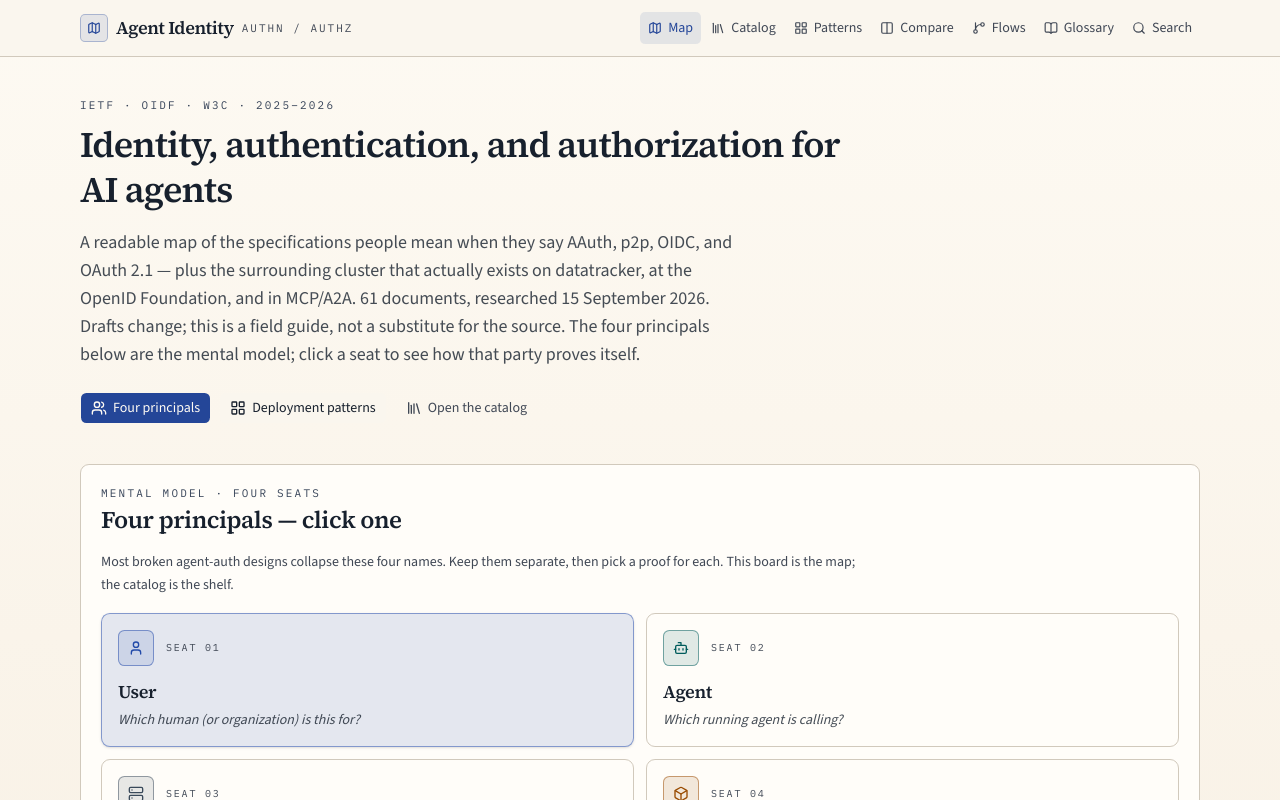
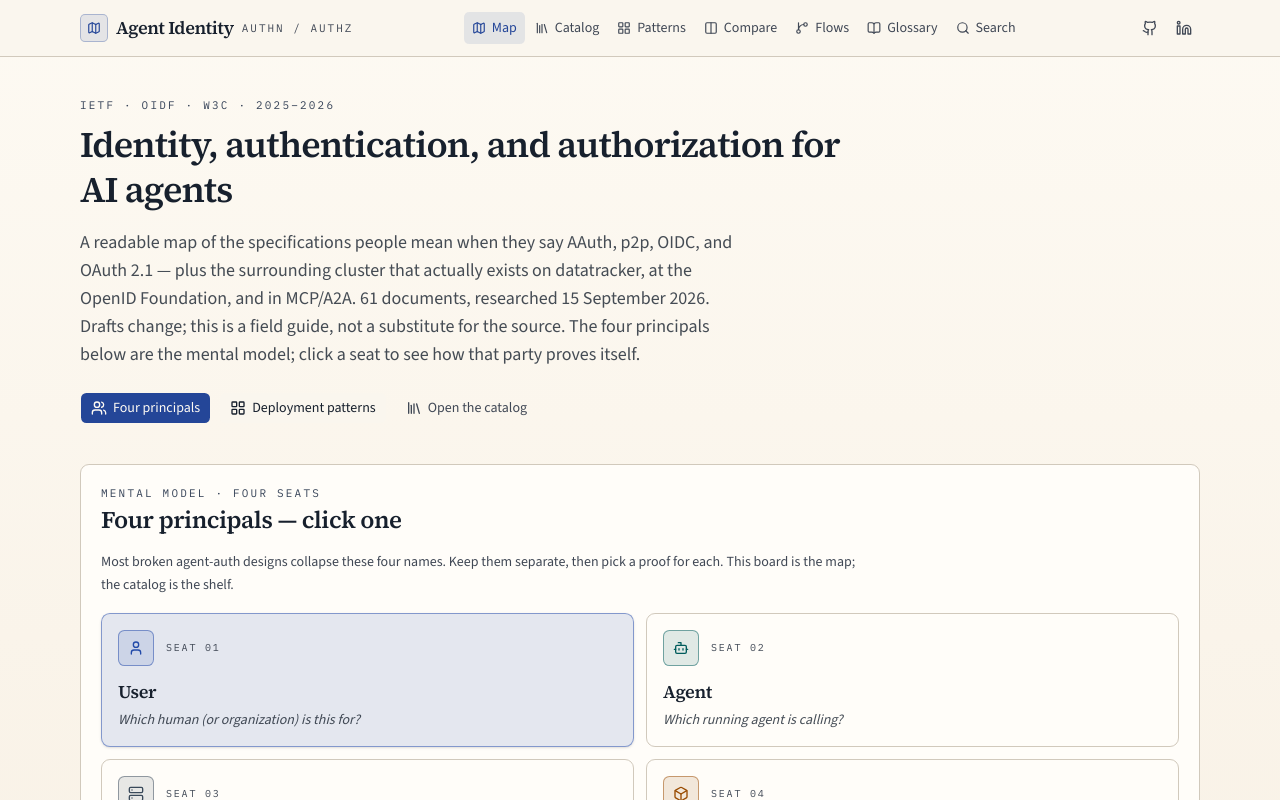
Before and after one commit to salehmashal/agent-id-x, a Next.js app: page / in a window 1280 px wide. Shown: the top 800 px of the page. Built offline with nearby package versions, Linux system fonts and the light colour scheme.

Commit message:
Add GitHub and LinkedIn links to header and footer

```diff
--- a/components/site-footer.tsx
+++ b/components/site-footer.tsx
@@ -1,12 +1,13 @@
 import Link from "next/link";
+import { SOCIAL_LINKS } from "@/lib/socials";
 
 export function SiteFooter({ asOf }: { asOf: string }) {
   return (
     <footer className="border-t border-border/80">
-      <div className="mx-auto flex max-w-6xl flex-col gap-3 px-4 py-8 text-sm text-muted-foreground md:flex-row md:items-start md:justify-between">
+      <div className="mx-auto flex max-w-6xl flex-col gap-4 px-4 py-8 text-sm text-muted-foreground md:flex-row md:items-start md:justify-between">
         <p className="max-w-xl leading-relaxed">
-          Field notes compiled {asOf}. Drafts move; RFCs do not stay alone on
-          the shelf. Check{" "}
+          Field notes compiled {asOf} by Saleh Mashal. Drafts move; RFCs do not
+          stay alone on the shelf. Check{" "}
           <a
             className="text-foreground underline decoration-primary/40 underline-offset-4 hover:decoration-primary"
             href="https://datatracker.ietf.org/"
@@ -16,6 +17,7 @@ export function SiteFooter({ asOf }: { asOf: string }) {
           and the issuing SDO before you implement. This is an educational map,
           not a standards document.
         </p>
+        <div className="flex flex-col gap-3 md:items-end">
           <p className="font-mono text-xs uppercase tracking-wider">
             <Link href="/catalog" className="hover:text-foreground">
               Catalog
@@ -29,6 +31,28 @@ export function SiteFooter({ asOf }: { asOf: string }) {
               Search
             </Link>
           </p>
+          <nav
+            className="flex flex-wrap items-center gap-x-4 gap-y-2"
+            aria-label="Outbound links"
+          >
+            {SOCIAL_LINKS.map((item) => {
+              const Icon = item.icon;
+              return (
+                <a
+                  key={item.href}
+                  href={item.href}
+                  target="_blank"
+                  rel="noopener noreferrer"
+                  aria-label={item.label}
+                  className="inline-flex items-center gap-1.5 text-sm hover:text-foreground"
+                >
+                  <Icon className="size-3.5" aria-hidden />
+                  {item.text}
+                </a>
+              );
+            })}
+          </nav>
+        </div>
       </div>
     </footer>
   );
--- a/components/site-header.tsx
+++ b/components/site-header.tsx
@@ -21,6 +21,7 @@ import {
   SheetTitle,
   SheetTrigger,
 } from "@/components/ui/sheet";
+import { SOCIAL_LINKS } from "@/lib/socials";
 import { cn } from "@/lib/utils";
 
 const nav = [
@@ -75,6 +76,22 @@ export function SiteHeader() {
             );
           })}
         </nav>
+        <div className="flex items-center gap-0.5">
+          {SOCIAL_LINKS.map((item) => {
+            const Icon = item.icon;
+            return (
+              <a
+                key={item.href}
+                href={item.href}
+                target="_blank"
+                rel="noopener noreferrer"
+                aria-label={item.label}
+                className="inline-flex size-8 items-center justify-center rounded-md text-muted-foreground transition-colors hover:bg-muted hover:text-foreground"
+              >
+                <Icon className="size-4" aria-hidden />
+              </a>
+            );
+          })}
           <Sheet open={open} onOpenChange={setOpen}>
             <SheetTrigger
               render={
@@ -108,8 +125,32 @@ export function SiteHeader() {
                   );
                 })}
               </nav>
+              <div className="mt-6 border-t border-border px-4 pt-4">
+                <p className="mb-2 font-mono text-[11px] uppercase tracking-[0.18em] text-muted-foreground">
+                  Source & author
+                </p>
+                <nav className="flex flex-col gap-1" aria-label="Outbound links">
+                  {SOCIAL_LINKS.map((item) => {
+                    const Icon = item.icon;
+                    return (
+                      <a
+                        key={item.href}
+                        href={item.href}
+                        target="_blank"
+                        rel="noopener noreferrer"
+                        aria-label={item.label}
+                        className="inline-flex items-center gap-2 rounded-md px-2 py-2 text-sm text-muted-foreground hover:bg-muted hover:text-foreground"
+                      >
+                        <Icon className="size-4" aria-hidden />
+                        {item.text}
+                      </a>
+                    );
+                  })}
+                </nav>
+              </div>
             </SheetContent>
           </Sheet>
+        </div>
       </div>
     </header>
   );
--- /dev/null
+++ b/lib/socials.ts
@@ -0,0 +1,42 @@
+import { createLucideIcon } from "lucide-react";
+
+/**
+ * Lucide v1 dropped trademarked brand marks. These are the last official
+ * Github / Linkedin paths, rebuilt with lucide-react's icon factory so they
+ * match stroke, size, and currentColor of the rest of the chrome.
+ */
+export const Github = createLucideIcon("github", [
+  [
+    "path",
+    {
+      d: "M15 22v-4a4.8 4.8 0 0 0-1-3.5c3 0 6-2 6-5.5.08-1.25-.27-2.48-1-3.5.28-1.15.28-2.35 0-3.5 0 0-1 0-3 1.5-2.64-.5-5.36-.5-8 0C6 2 5 2 5 2c-.3 1.15-.3 2.35 0 3.5A5.403 5.403 0 0 0 4 9c0 3.5 3 5.5 6 5.5-.39.49-.68 1.05-.85 1.65-.17.6-.22 1.23-.15 1.85v4",
+    },
+  ],
+  ["path", { d: "M9 18c-4.51 2-5-2-7-2" }],
+]);
+
+export const Linkedin = createLucideIcon("linkedin", [
+  [
+    "path",
+    {
+      d: "M16 8a6 6 0 0 1 6 6v7h-4v-7a2 2 0 0 0-4 0v7h-4v-7a6 6 0 0 1 6-6z",
+    },
+  ],
+  ["rect", { width: "4", height: "12", x: "2", y: "9" }],
+  ["circle", { cx: "4", cy: "4", r: "2" }],
+]);
+
+export const SOCIAL_LINKS = [
+  {
+    href: "https://github.com/salehmashal/agent-id-x",
+    label: "GitHub repository for Agent Identity Landscape",
+    text: "Source on GitHub",
+    icon: Github,
+  },
+  {
+    href: "https://www.linkedin.com/in/saleh-mashal-30305411b/",
+    label: "Saleh Mashal on LinkedIn",
+    text: "Saleh Mashal on LinkedIn",
+    icon: Linkedin,
+  },
+] as const;
```
Lines whose indentation alone changed are shown as unchanged.
